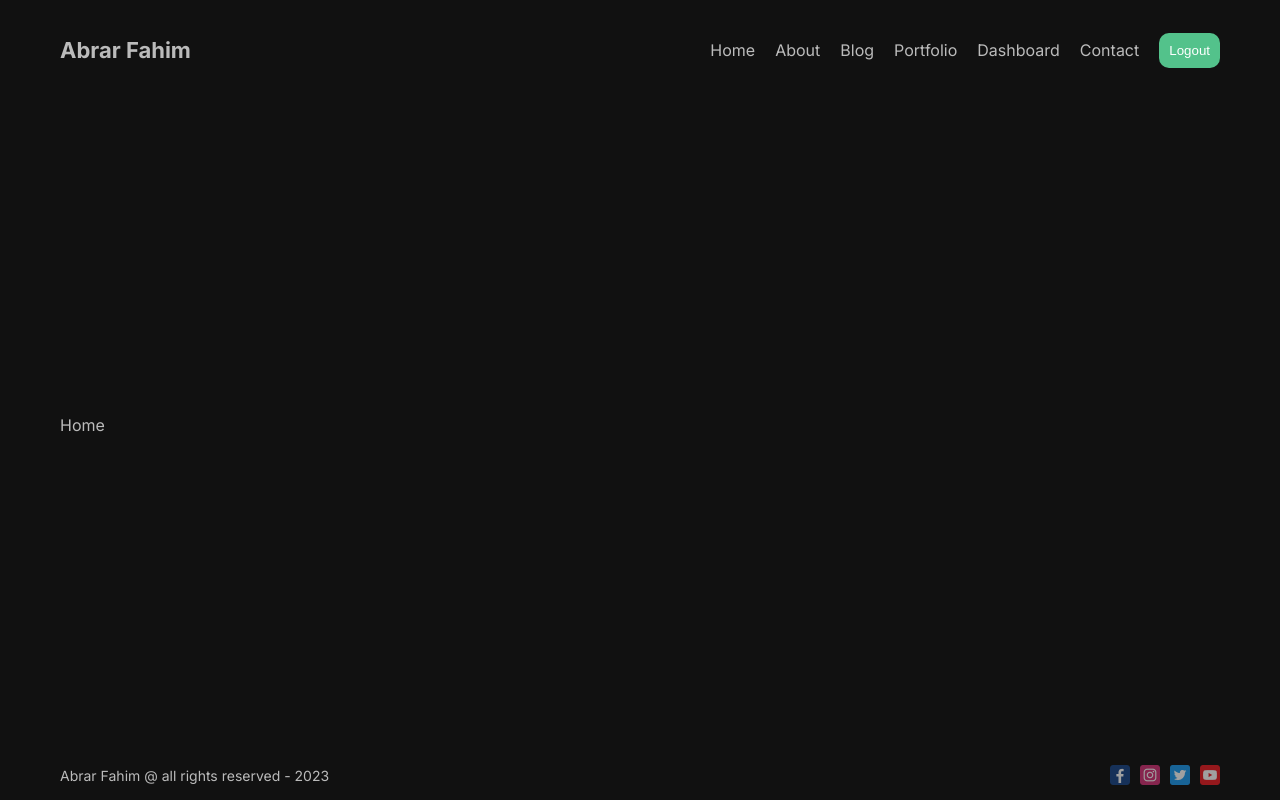
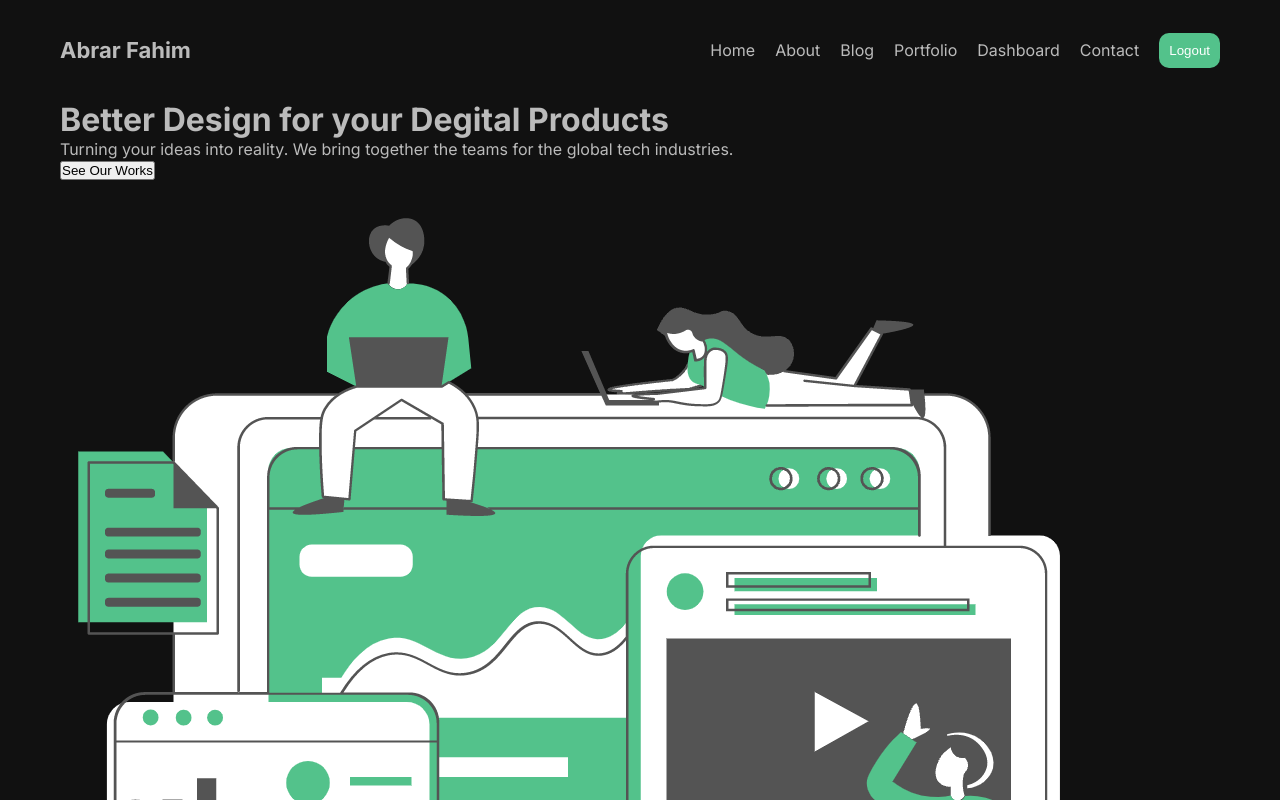
Before and after one commit to Abfahim21/next.js-project, a Next.js app: page / in a window 1280 px wide. Shown: the top 800 px of the page. Built offline with nearby package versions, Linux system fonts and the light colour scheme.

Commit message:
images next

```diff
--- a/src/app/page.js
+++ b/src/app/page.js
@@ -1,10 +1,18 @@
 import Image from 'next/image'
 import styles from './page.module.css'
+import heroImage from 'public/hero.png'
 
 export default function Home() {
   return (
-    <div >
-      Home
+    <div className={styles.container}>
+      <div className={styles.texts}>
+        <h1>Better Design for your Degital Products</h1>
+        <p>Turning your ideas into reality. We bring together the teams for the global tech industries.</p>
+        <button>See Our Works</button>
+      </div>
+      <div className={styles.imgContainer}>
+        <Image src={heroImage}/>
+      </div>
     </div>
   )
 }
```
